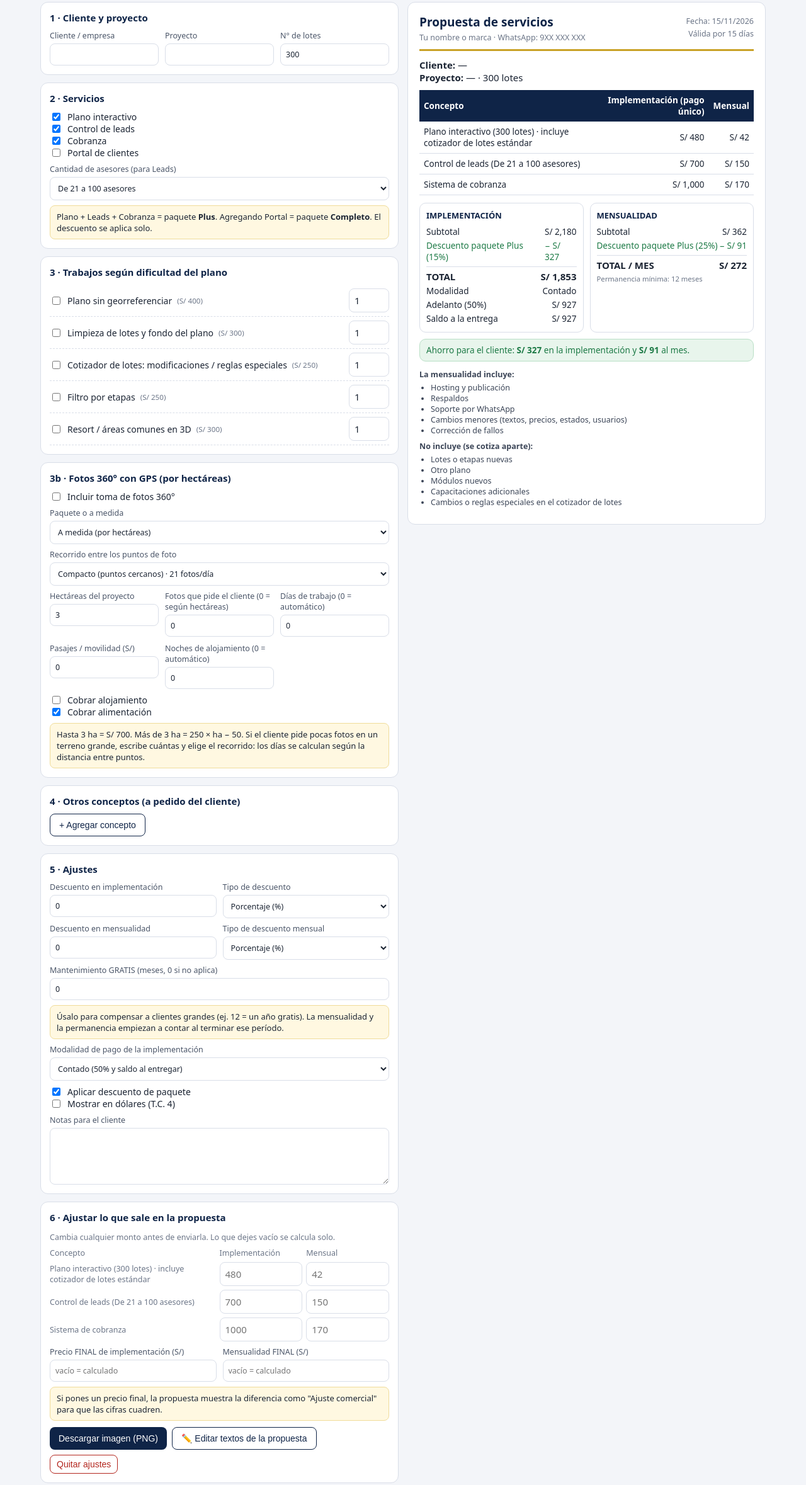
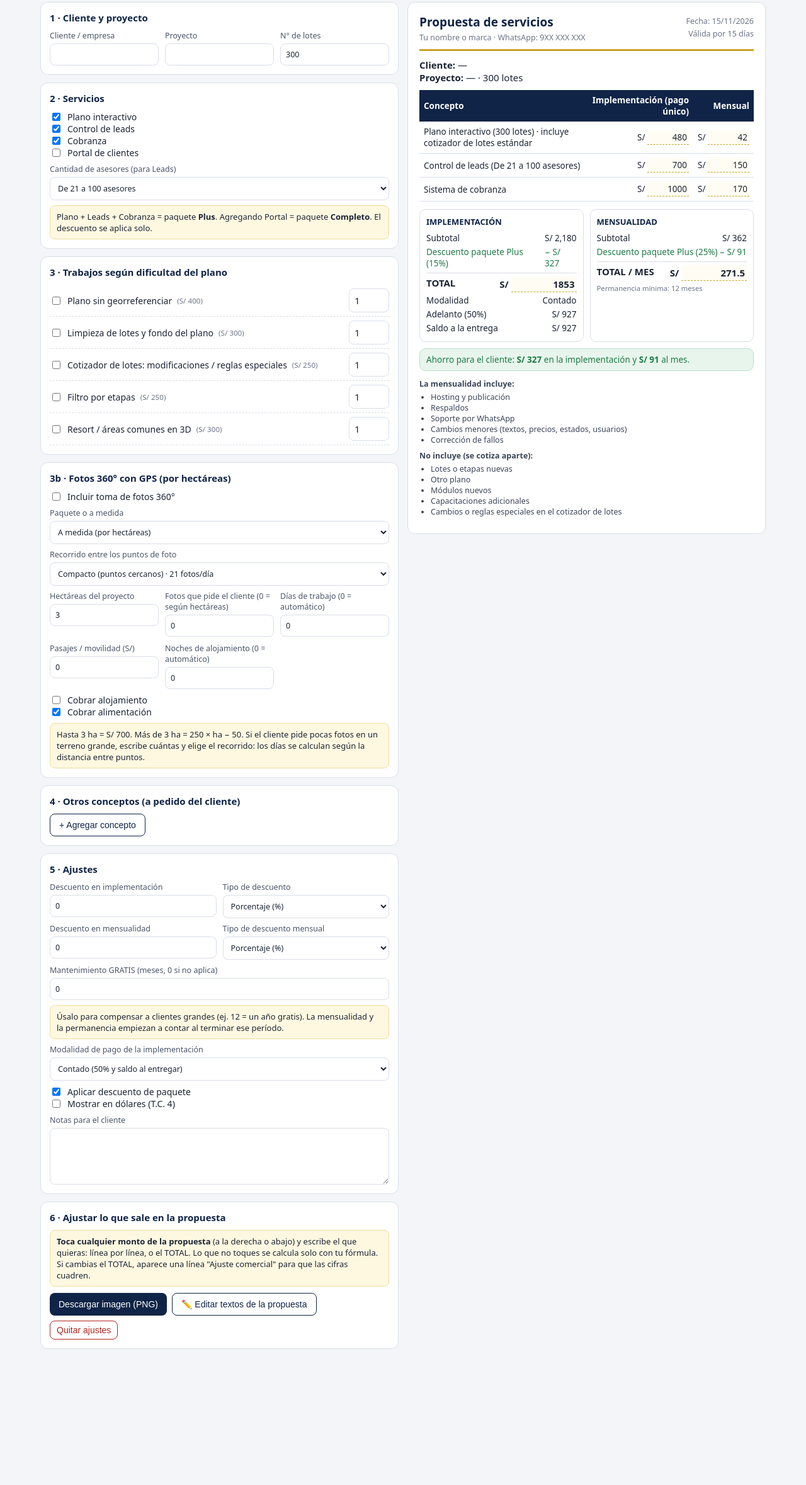
Before and after one commit to janir010287-beep/cotizador-de-servicios, a plain HTML site: page index.html in a window 1280 px wide. Shown: the part 120-2478 px from the top of the page at 63% size. After the commit the page ends 2288 px from the top, so only its background shows below. Drawn offline with Linux system fonts and the light colour scheme.

Commit message:
Add files via upload

```diff
--- a/index.html
+++ b/index.html
@@ -76,7 +76,12 @@ button.b.del{background:#fff;color:var(--mal);border:1px solid var(--mal);paddin
 #conDoc ul{margin:4px 0 10px 20px;padding:0}
 .falta{background:#fff3a8;padding:0 3px;border-radius:3px}
 .salto{page-break-after:always}
+input.edt{width:84px;text-align:right;border:0;border-bottom:1px dashed #c9a227;border-radius:0;background:#fffdf3;padding:2px 3px;font:inherit;font-weight:inherit;color:inherit}
+.big input.edt{width:104px;font-size:inherit}
+#cot td.r{white-space:nowrap}
+#cot td input.edt{width:66px}
 @media print{
+  input.edt{border:0!important;background:none!important}
   #vCon .noprint{display:none!important}
   #conDoc{border:0;padding:0;max-width:none;font-size:12px}
   #conDoc h3{page-break-after:avoid}
@@ -336,10 +341,18 @@ function calc() {
 }
 
 /* ============ COTIZACIÓN (vista previa e impresión) ============ */
+function edt(attrs, val) {
+  if (q.usd) return val ? fmt(val) : "—";
+  const v = (val === "" || val == null || (+val === 0 && attrs.indexOf("data-ov") >= 0)) ? "" : String(Math.round(+val * 100) / 100);
+  return `S/ <input class="edt" inputmode="decimal" ${attrs} value="${esc(v)}" placeholder="—">`;
+}
 function renderQuote() {
   const r = calc();
+  const ae = document.activeElement;
+  const keep = ae && ae.closest && ae.closest("#cot") && ae.classList.contains("edt")
+    ? { ov: ae.dataset.ov, ok: ae.dataset.ok, q: ae.dataset.q, pos: ae.selectionStart, empty: ae.value.trim() === "" } : null;
   const hoy = new Date().toLocaleDateString("es-PE");
-  const filas = r.L.length ? r.L.map(x => `<tr><td>${esc(x.c)}</td><td class="r">${x.impl ? fmt(x.impl) : "—"}</td><td class="r">${x.mens ? fmt(x.mens) : "—"}</td></tr>`).join("")
+  const filas = r.L.length ? r.L.map(x => `<tr><td>${esc(x.c)}</td><td class="r">${edt(`data-ov="${esc(x.c)}" data-ok="impl"`, x.impl)}</td><td class="r">${edt(`data-ov="${esc(x.c)}" data-ok="mens"`, x.mens)}</td></tr>`).join("")
     : `<tr><td colspan="3"><small>Elige al menos un servicio.</small></td></tr>`;
   const ahorroImpl = r.dPkImpl + r.dExtra + Math.max(0, -r.ajImpl);
   const ahorroMens = r.dPkMens + r.dMens + Math.max(0, -r.ajMens);
@@ -363,7 +376,7 @@ function renderQuote() {
         ${r.dExtra > 0 ? `<div class="neg"><span>Descuento comercial${q.descTipo === "%" ? " (" + q.descExtra + "%)" : ""}</span><span>− ${fmt(r.dExtra)}</span></div>` : ""}
         ${r.igv > 0 ? `<div><span>IGV (${r.igv}%)</span><span>${fmt(r.iImpl)}</span></div>` : ""}
         ${Math.abs(r.ajImpl) >= 0.5 ? `<div class="${r.ajImpl < 0 ? "neg" : ""}"><span>Ajuste comercial</span><span>${r.ajImpl < 0 ? "− " : "+ "}${fmt(Math.abs(r.ajImpl))}</span></div>` : ""}
-        <div class="big"><span>TOTAL</span><span>${fmt(r.totImpl)}</span></div>
+        <div class="big"><span>TOTAL</span><span>${edt('data-q="finalImpl"', r.totImpl)}</span></div>
         ${r.cred ? `<div><span>Modalidad</span><span>Credicontado</span></div>
         <div><span>Inicial (${cfg.credPct}%)</span><span>${fmt(r.adel)}</span></div>
         <div><span>${r.credMeses} cuotas mensuales de</span><span>${fmt(r.cuota)}</span></div>`
@@ -377,7 +390,7 @@ function renderQuote() {
         ${r.dMens > 0 ? `<div class="neg"><span>Descuento comercial${q.descMensTipo === "S/" ? "" : " (" + q.descMens + "%)"}</span><span>− ${fmt(r.dMens)}</span></div>` : ""}
         ${r.igv > 0 ? `<div><span>IGV (${r.igv}%)</span><span>${fmt(r.iMens)}</span></div>` : ""}
         ${Math.abs(r.ajMens) >= 0.5 ? `<div class="${r.ajMens < 0 ? "neg" : ""}"><span>Ajuste comercial</span><span>${r.ajMens < 0 ? "− " : "+ "}${fmt(Math.abs(r.ajMens))}</span></div>` : ""}
-        <div class="big"><span>${r.gratis > 0 ? "MENSUALIDAD (desde el mes " + (r.gratis + 1) + ")" : "TOTAL / MES"}</span><span>${fmt(r.totMens)}</span></div>
+        <div class="big"><span>${r.gratis > 0 ? "MENSUALIDAD (desde el mes " + (r.gratis + 1) + ")" : "TOTAL / MES"}</span><span>${edt('data-q="finalMens"', r.totMens)}</span></div>
         ${r.gratis > 0 ? `<div class="neg"><span>Mantenimiento GRATIS</span><span>${r.gratis} ${r.gratis === 1 ? "mes" : "meses"}</span></div>` : ""}
         <div><small>Permanencia mínima: ${cfg.permanencia} meses${r.gratis > 0 ? " pagados, contados desde que termina el mantenimiento gratis" : ""}</small></div>
         ${r.cred && !r.gratis ? `<div><small>Durante los primeros ${r.credMeses} meses pagas la cuota + la mensualidad: <b>${fmt(r.cuota + r.totMens)}</b> al mes.</small></div>` : ""}
@@ -389,7 +402,11 @@ function renderQuote() {
       <b>No incluye (se cotiza aparte):</b><ul>${li(cfg.noincluye)}</ul>
       ${q.notas.trim() ? `<b>Notas:</b><br>${esc(q.notas).replace(/\n/g, "<br>")}` : ""}
     </div>`;
-  renderOv(false);
+  if (keep) {
+    const sel = keep.ov !== undefined ? `#cot input[data-ov="${(window.CSS && CSS.escape) ? CSS.escape(keep.ov) : keep.ov}"][data-ok="${keep.ok}"]` : `#cot input[data-q="${keep.q}"]`;
+    const el = document.querySelector(sel);
+    if (el) { if (keep.empty) el.value = ""; el.focus(); try { el.setSelectionRange(keep.pos, keep.pos); } catch (x) {} }
+  }
   $("#mini").innerHTML = `<span>Implementación: <b>${fmt(r.totImpl)}</b></span><span>Mensual: <b>${r.gratis > 0 ? "Gratis " + r.gratis + " m · luego " : ""}${fmt(r.totMens)}</b></span>`;
 }
 
@@ -455,13 +472,7 @@ function renderForm() {
       <label style="margin-top:8px">Notas para el cliente<textarea data-q="notas">${esc(q.notas)}</textarea></label>
     </div>
     <div class="card"><h3>6 · Ajustar lo que sale en la propuesta</h3>
-      <small>Cambia cualquier monto antes de enviarla. Lo que dejes vacío se calcula solo.</small>
-      <div id="ovBox" style="margin-top:8px"></div>
-      <div class="row" style="margin-top:8px">
-        <label>Precio FINAL de implementación (S/)<input type="number" data-q="finalImpl" placeholder="vacío = calculado" value="${esc(q.finalImpl)}"></label>
-        <label>Mensualidad FINAL (S/)<input type="number" data-q="finalMens" placeholder="vacío = calculado" value="${esc(q.finalMens)}"></label>
-      </div>
-      <div class="hint">Si pones un precio final, la propuesta muestra la diferencia como "Ajuste comercial" para que las cifras cuadren.</div>
+      <div class="hint" style="margin-top:0"><b>Toca cualquier monto de la propuesta</b> (a la derecha o abajo) y escribe el que quieras: línea por línea, o el TOTAL. Lo que no toques se calcula solo con tu fórmula. Si cambias el TOTAL, aparece una línea "Ajuste comercial" para que las cifras cuadren.</div>
       <div class="bar" style="margin:10px 0 0">
         <button class="b" data-act="png">Descargar imagen (PNG)</button>
         <button class="b sec" data-act="edtxt">✏️ Editar textos de la propuesta</button>
@@ -469,22 +480,7 @@ function renderForm() {
       </div>
       <small id="edAviso"></small>
     </div>`;
-  renderCust(); renderOv(true);
-}
-/* Ajustes manuales por línea: se vuelve a dibujar solo si cambian los conceptos, para no perder el cursor al escribir */
-let ovSig = "";
-function renderOv(force) {
-  const box = document.getElementById("ovBox"); if (!box) return;
-  const r = calc();
-  const sig = r.L.map(x => x.c).join("|");
-  if (!force && sig === ovSig) return;
-  ovSig = sig;
-  box.innerHTML = r.L.length ? `<div class="cu" style="grid-template-columns:2fr 1fr 1fr"><small>Concepto</small><small>Implementación</small><small>Mensual</small></div>` + r.L.map(x => {
-    const o = q.ov[x.c] || {};
-    return `<div class="cu" style="grid-template-columns:2fr 1fr 1fr"><small>${esc(x.c)}</small>
-      <input type="number" data-ov="${esc(x.c)}" data-ok="impl" placeholder="${Math.round(x.i0)}" value="${o.impl === undefined ? "" : esc(o.impl)}">
-      <input type="number" data-ov="${esc(x.c)}" data-ok="mens" placeholder="${Math.round(x.m0)}" value="${o.mens === undefined ? "" : esc(o.mens)}"></div>`;
-  }).join("") : "<small>Elige al menos un servicio.</small>";
+  renderCust();
 }
 function renderCust() {
   $("#cust").innerHTML = q.custom.map((x, i) => `
@@ -583,13 +579,14 @@ function onField(e) {
   const t = e.target;
   if (t.dataset.ov !== undefined) {
     const c = t.dataset.ov; q.ov[c] = q.ov[c] || {};
-    q.ov[c][t.dataset.ok] = t.value;
+    const val = t.value.replace(",", ".").trim();
+    if (val === "" || isNaN(+val)) delete q.ov[c][t.dataset.ok]; else q.ov[c][t.dataset.ok] = val;
     renderQuote();
     return;
   }
   if (t.dataset.q) {
     const k = t.dataset.q;
-    q[k] = t.type === "checkbox" ? t.checked : (t.dataset.num ? +t.value : t.value);
+    q[k] = t.type === "checkbox" ? t.checked : (t.dataset.num ? +t.value : (k === "finalImpl" || k === "finalMens" ? t.value.replace(",", ".").trim() : t.value));
     if (k === "usd") renderForm();
     renderQuote();
   } else if (t.dataset.s) {
```
